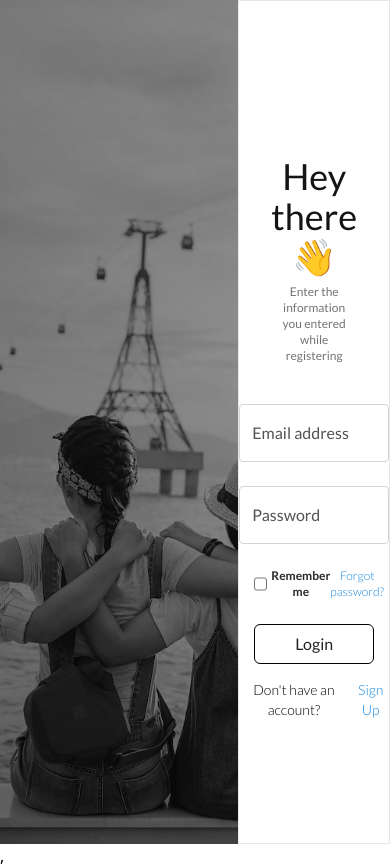
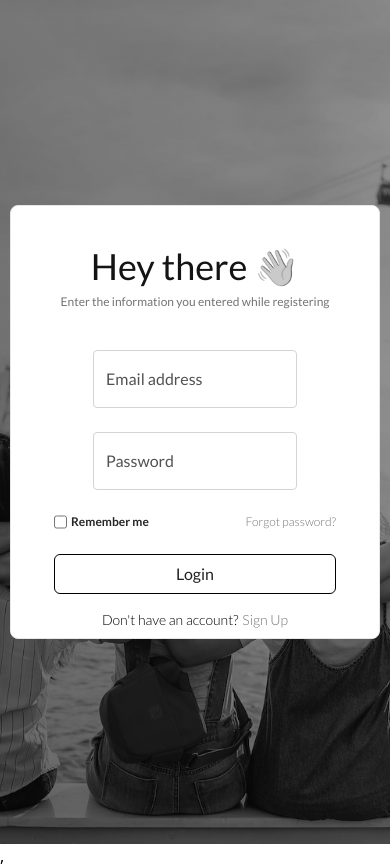
Before and after one commit to Anirudh-A-V/ConnectU, a React (Vite) app in the folder frontend/: page / in a window 390 px wide. Both pictures are taken after a click on the element "Login". Built offline with nearby package versions, Linux system fonts and the light colour scheme; no server answers.

Commit message:
feat: Register Page made responsive

```diff
--- a/frontend/src/Pages/Login.jsx
+++ b/frontend/src/Pages/Login.jsx
@@ -1,3 +1,4 @@
+import { useEffect, useState } from "react";
 import { useStateContext } from "../Contexts/StateContext";
 import { useNavigate } from "react-router-dom";
 
@@ -5,6 +6,7 @@ const Login = () => {
     const { setLogin } = useStateContext();
 
     const { setToken, setUser, email, setEmail, password, setPassword } = useStateContext();
+    const [smallScreen, setSmallScreen] = useState(false);
 
     const navigate = useNavigate();
 
@@ -60,12 +62,20 @@ const Login = () => {
             });
     }
 
+    useEffect(() => {
+        if (window.innerWidth < 768) {
+            setSmallScreen(true);
+        } else {
+            setSmallScreen(false);
+        }
+    }, []);
+
     return (
-        <div className="login-box flex flex-col items-center justify-center w-1/2 min-h-screen border">
+        <div className={`login-box flex flex-col items-center justify-center w-96 ${smallScreen && "bg-white w-[95vw] p-2 rounded-lg min-h-fit"} md:w-1/2 md:min-h-screen border`}>
                     <div className="m-8">
                         <h1 className="font-medium text-4xl text-[#151414]">
                             Hey there{" "}
-                            <span role="img" aria-label="">
+                            <span role="img" aria-label="" className="text-yellow-500">
                                 👋
                             </span>
                         </h1>
--- a/frontend/src/Pages/Register.jsx
+++ b/frontend/src/Pages/Register.jsx
@@ -9,9 +9,17 @@ const Register = () => {
 
     return (
         <div className="App flex">
-            <div className="bg-image w-full h-screen">
-            </div>
-            {login ? (<Login />) : (<Signup />)}
+            {window.innerWidth > 768 ? (
+                <>
+                    <div className="bg-image w-full h-screen">
+                    </div>
+                    {login ? (<Login />) : (<Signup />)}
+                </>
+            ) : (
+                <div className="bg-image flex items-center justify-center w-full h-screen">
+                    {login ? (<Login />) : (<Signup />)}
+                </div>
+            )}
         </div>
     )
 }
--- a/frontend/src/Pages/Signup.jsx
+++ b/frontend/src/Pages/Signup.jsx
@@ -1,5 +1,5 @@
 import { useStateContext } from "../Contexts/StateContext";
-import { useState } from "react";
+import { useState, useEffect } from "react";
 // import { handleEmailInputChange, handlePasswordInputChange, handleFirstNameInputChange, handleLastNameInputChange, getUserName } from "../Utils/FormUtils";
 import { ref, uploadBytesResumable, getDownloadURL } from 'firebase/storage'
 import { storage } from '../Firebase/config'
@@ -9,6 +9,7 @@ const Signup = () => {
     const { setLogin, setToken, firstName, setFirstName, lastName, setLastName, email, setEmail, password, setPassword, user, setUser } = useStateContext();
 
     const [selectedFile, setSelectedFile] = useState(null);
+    const [smallScreen, setSmallScreen] = useState(false);
     const [url, setUrl] = useState("");
 
     const navigate = useNavigate();
@@ -123,8 +124,16 @@ const Signup = () => {
         return email.split("@")[0];
     }
 
+    useEffect(() => {
+        if (window.innerWidth < 768) {
+            setSmallScreen(true);
+        } else {
+            setSmallScreen(false);
+        }
+    }, []);
+
     return (
-        <div className="login-box flex flex-col items-center justify-center w-1/2 min-h-screen border">
+        <div className={`login-box flex flex-col items-center justify-center w-96 ${smallScreen && "bg-white w-[95vw] p-2 rounded-lg min-h-fit"} md:w-1/2 md:min-h-screen border`}>
             <div className="m-8 flex flex-col items-center justify-center">
                 <h1 className="font-medium text-4xl text-[#151414]">
                     Get Started{" "}
```
